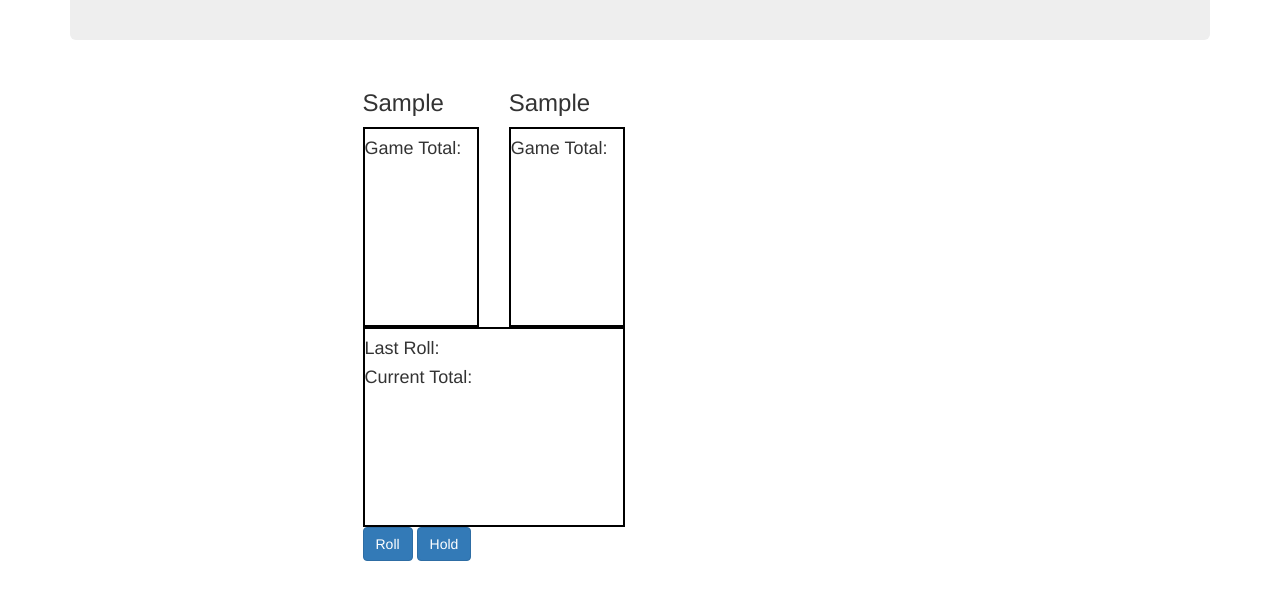
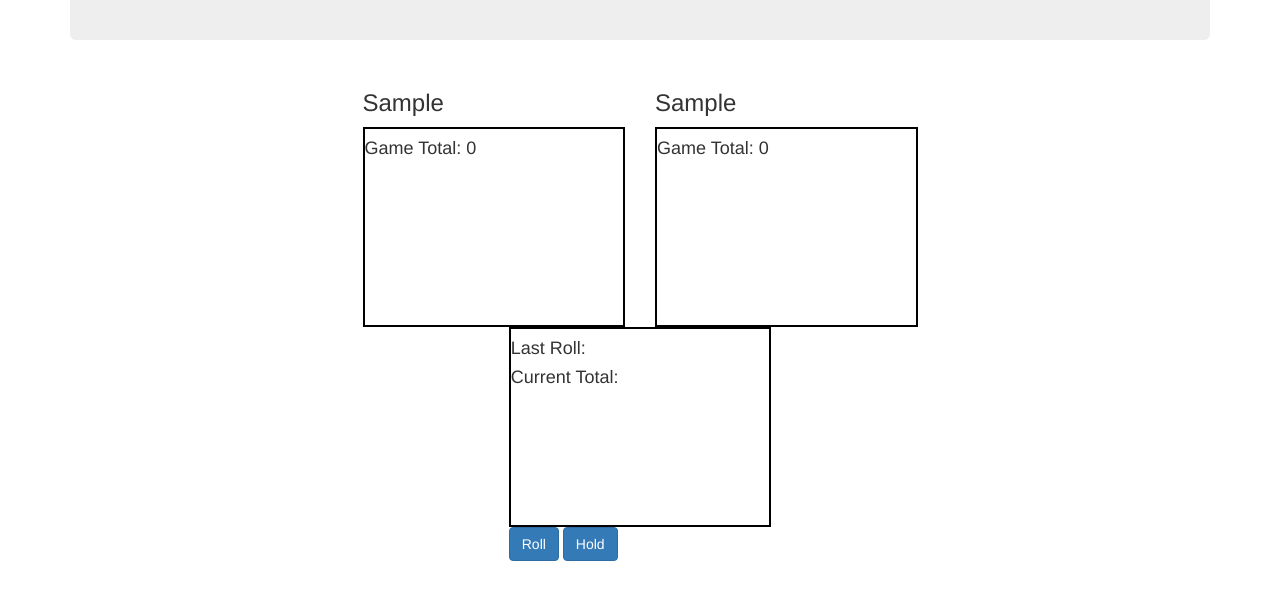
Before and after one commit to frankienakama/pig-dice-final, a plain HTML site: page index.html in a window 1280 px wide. Both pictures are taken after typing "Sample", "Sample" into the empty fields and a click on the button "Oink!". Shown: the part 208-800 px from the top of the page. Drawn offline with nearby package versions, Linux system fonts and the light colour scheme.

Commit message:
Add winner message and game reset

```diff
--- a/index.html
+++ b/index.html
@@ -31,7 +31,7 @@
             </div>
           </form>
         </div>
-        <div class="col-sm-3 game-pane">
+        <div class="col-sm-6 game-pane">
           <div class="ear1">
             <!--Just visual triangles-->
           </div>
@@ -44,7 +44,7 @@
             <div class="player1 col-sm-6">
               <h3 id="first-pig"></h3>
               <div class="total-score-box">
-                <h4>Game Total: <span class="player1-game-total"></span></h4>
+                <h4>Game Total: <span class="player1-game-total">0</span></h4>
               </div>
             </div>
 
@@ -52,18 +52,20 @@
             <div class="player2 col-sm-6">
               <h3 id="second-pig"></h3>
               <div class="total-score-box">
-                <h4>Game Total: <span class="player2-game-total"></span></h4>
+                <h4>Game Total: <span class="player2-game-total">0</span></h4>
               </div>
             </div>
           </div>
 
+          <div class="row">
+            <!--Current Player Turn Score Box-->
+            <div class="col-sm-3">
 
-          <!--Current Player Turn Score Box-->
-          <div class="turn-total">
+            </div>
+            <div class="turn-total col-sm-6">
               <div class="total-score-box">
                 <h4>Last Roll: <span class="turn-roll"></span></h4>
                 <h4>Current Total:</h4><h2><span class="player-total"></span></h2>
-            </div>
               </div>
               <!--Button Box-->
               <div class="buttons-div">
@@ -71,6 +73,11 @@
                 <button type="button" id="hold" class="btn btn-primary">Hold</button>
               </div>
             </div>
+            <div class="col-sm-3">
+
+            </div>
+          </div>
+        </div>
       </div>
     </div>
   </body>
--- a/js/scripts.js
+++ b/js/scripts.js
@@ -3,7 +3,6 @@ var thePigs = []
 
 function Pig(name) {
   this.pigName = name;
-  this.currentRoll = 0;
   this.gameTotal = 0;
   this.turnTotal = 0;
 }
@@ -60,20 +59,22 @@ $(function(){
 
       $("#hold").off().click(function(){
         thePigs[0].gameTotal += thePigs[0].turnTotal;
-        $(".player1-game-total").text(newPig1.gameTotal);
-        $(".player2-game-total").text(newPig2.gameTotal);
 
         if (winCheck(thePigs[0].gameTotal) === true) {
-          $(".winner-display").text(thePigs[0].pigName + " Wins!");
+          $(".winner-display").text(thePigs[0].pigName + " wins with " + thePigs[0].gameTotal + " points!");
+          thePigs.forEach(function(item){
+            item.gameTotal = 0;
+            item.turnTotal = 0;
+          });
         } else {
-
-        };
           thePigs.reverse();
           $(".winner-display").text(thePigs[0].pigName + "'s turn!")
           thePigs[0].turnTotal = 0;
+        };
         $(".turn-roll").text(turnRoll);
         $(".player-total").text(thePigs[0].turnTotal);
-
+        $(".player1-game-total").text(newPig1.gameTotal);
+        $(".player2-game-total").text(newPig2.gameTotal);
       });
     });
   });
```
Also changed, not shown: 1 other file. Lines whose indentation alone changed are shown as unchanged.
